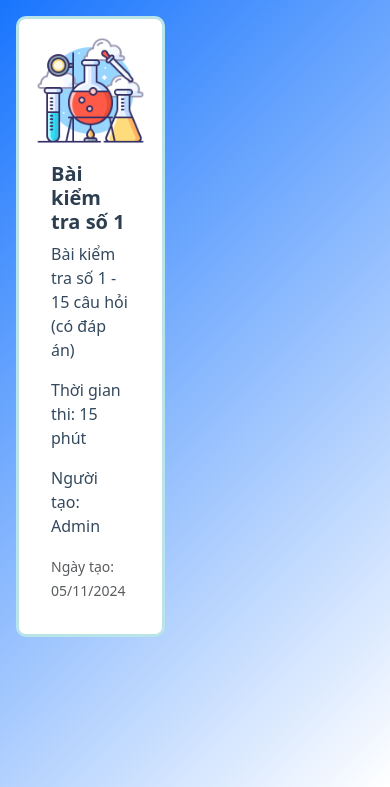
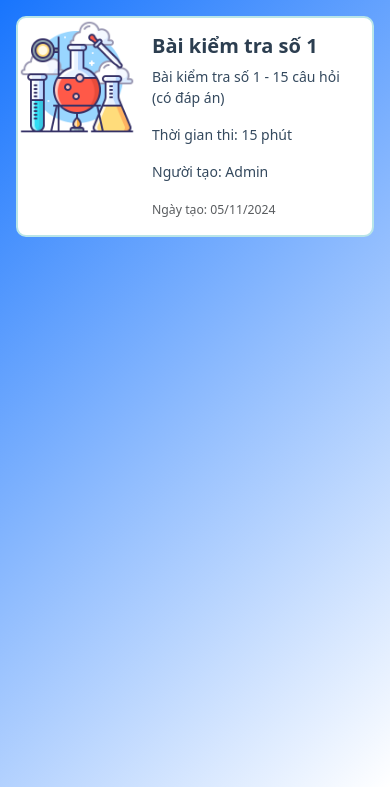
Before and after one commit to h4ck3r0002/exam_monitoring, a Django app: page / in a window 390 px wide. Shown: the part 57-844 px from the top of the page. Run offline with Django 4.2, Linux system fonts and the light colour scheme; data comes from the database, SQL or seed files in the repository; some libraries are stand-ins or nearby versions.

Commit message:
Fix responsive index

```diff
--- a/templates/quiz/index.html
+++ b/templates/quiz/index.html
@@ -34,15 +34,16 @@
     </div>
 </nav>
 
-<div class="container p-3 row" style="margin: 0 auto;">
+<div class="container p-3">
+  <div class="row">
     {% for exam in exams %}
-    <a class="card mb-3 col-5 nav-link p-3" style="margin-right: 24px;" href="{% url 'exam' exam.id %}">
-      <div class="">
+      <div class="col-12 col-sm-6 col-lg-4 mb-3">
+        <a class="card nav-link h-100" href="{% url 'exam' exam.id %}">
           <div class="row g-0">
-          <div class="col-md-4">
+            <div class="col-4">
               <img src="{% static 'assets/images/laboratory.png' %}" class="img-fluid rounded-start" alt="{{exam.title}}">
             </div>
-          <div class="col-md-8">
+            <div class="col-8">
               <div class="card-body">
                 <h5 class="card-title">{{exam.title}}</h5>
                 <p class="card-text">{{exam.title}} - 15 câu hỏi (có đáp án)</p>
@@ -52,9 +53,10 @@
               </div>
             </div>
           </div>
+        </a>
       </div>
-    </a>
     {% endfor %}
+  </div>
 </div>
 
 <style>
@@ -100,6 +102,14 @@
     color: #28A745; /* Màu xanh lá cây cho nút Đăng nhập/Đăng xuất */
     border-color: #28A745;
   }
+
+  @media (max-width: 576px) {
+    .card {
+      border-width: 2px;
+      font-size: 14px;
+    }
+  }
+
 </style>
 
 {% endblock content %}
```
Also changed, not shown: templates/quiz/exam.html (+15 -0 lines). Lines whose indentation alone changed are shown as unchanged.
